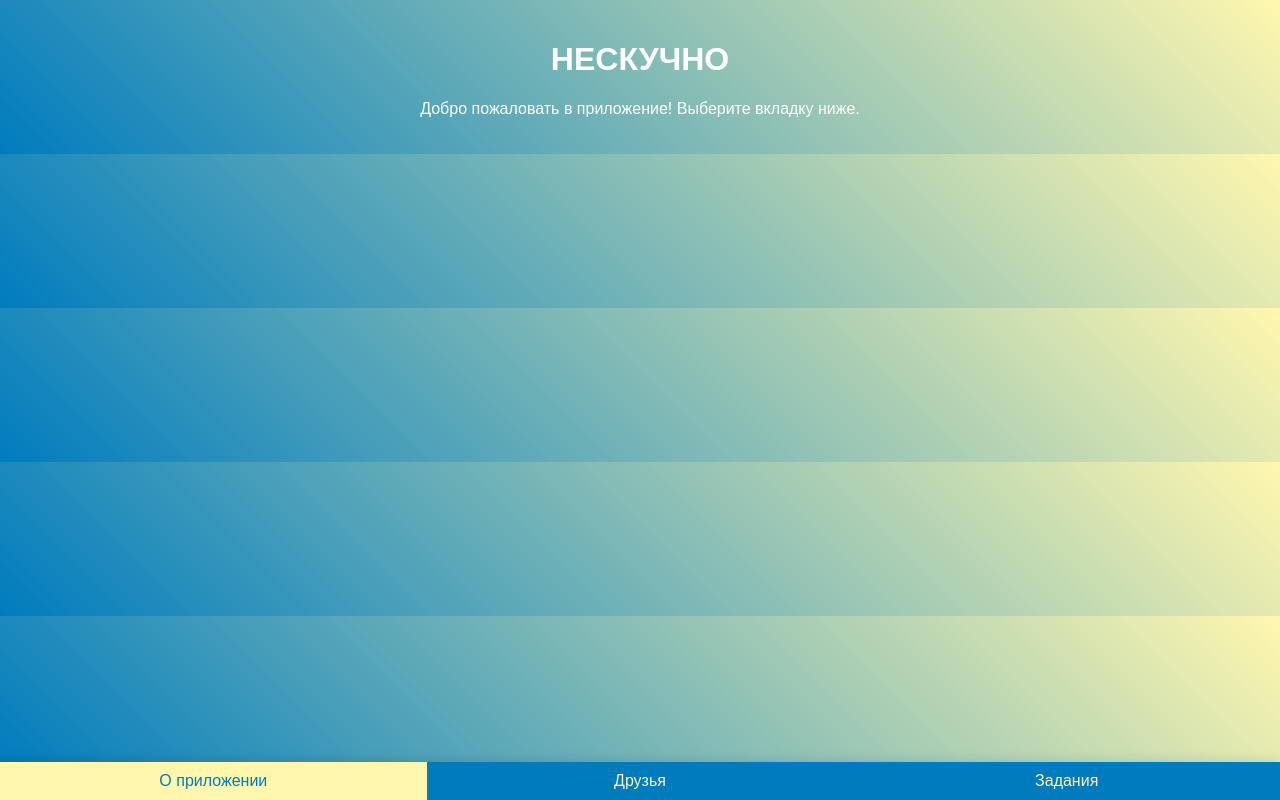
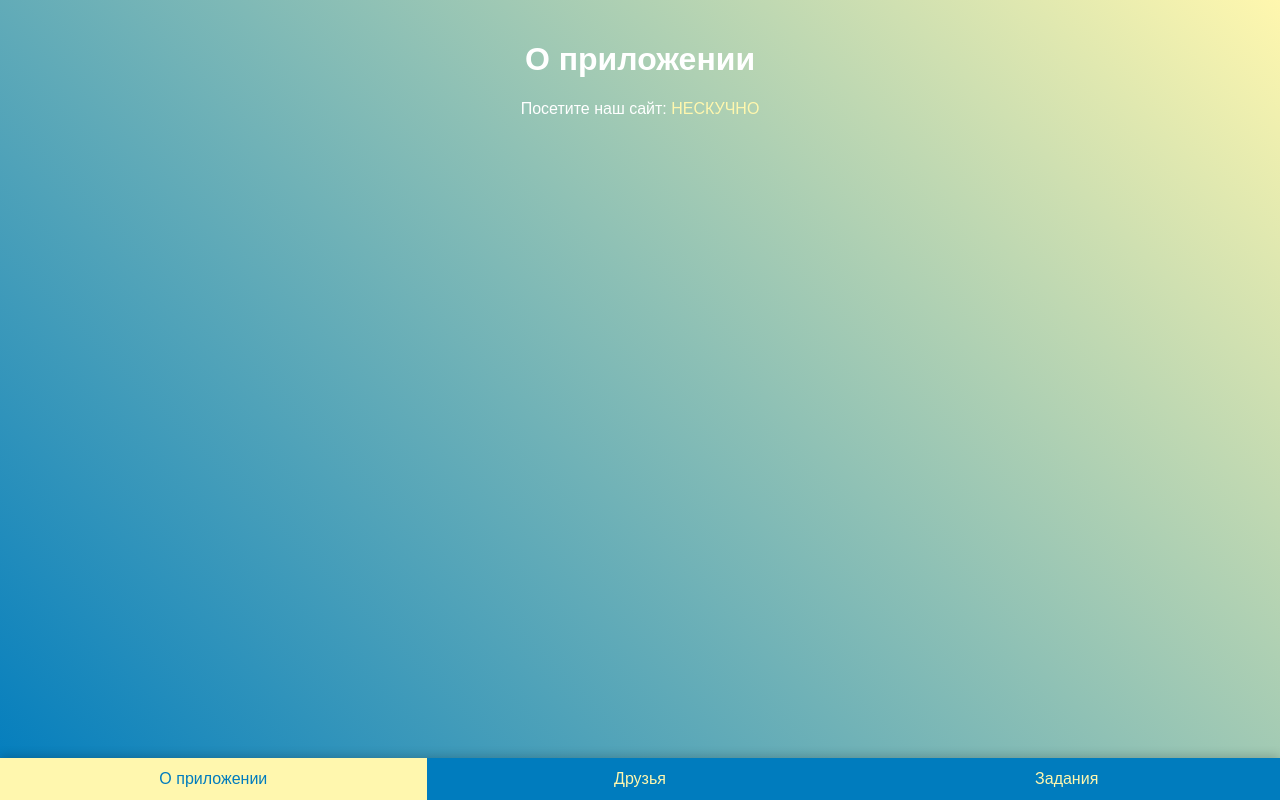
Before and after one commit to Andreyme101/tg-mini-app, a Flask app: page / in a window 1280 px wide. Run offline with Flask 3, Linux system fonts and the light colour scheme; some libraries are stand-ins or nearby versions.

Commit message:
коммит 2

```diff
--- a/web/templates/index.html
+++ b/web/templates/index.html
@@ -1,33 +1,40 @@
 <!DOCTYPE html>
-<html lang="en">
+<html lang="ru">
 <head>
     <meta charset="UTF-8">
+    <title>НЕСКУЧНО</title>
+    <!-- Подключаем Telegram WebApp JS, чтобы иметь доступ к window.Telegram -->
+    <script src="https://telegram.org/js/telegram-web-app.js"></script>
     <meta name="viewport" content="width=device-width, initial-scale=1.0">
-    <title>НЕСКУЧНО</title>
+
     <style>
-        body {
-            font-family: Arial, sans-serif;
+        html, body {
             margin: 0;
             padding: 0;
+            font-family: Arial, sans-serif;
             background: linear-gradient(45deg, #007CBE, #FFF7AE);
+            min-height: 100vh;
             color: #fff;
             text-align: center;
         }
+
         .tab-content {
             padding: 20px;
+            margin-bottom: 70px; /* отступ под нижнюю панель */
         }
+
         .tabs {
             display: flex;
             position: fixed;
             bottom: 0;
             width: 100%;
             background: #007CBE;
-            box-shadow: 0 -2px 10px rgba(0, 0, 0, 0.1);
+            box-shadow: 0 -2px 10px rgba(0, 0, 0, 0.2);
         }
         .tab {
             flex: 1;
             text-align: center;
-            padding: 10px 0;
+            padding: 12px 0;
             cursor: pointer;
             color: #FFF7AE;
         }
@@ -35,14 +42,26 @@
             background: #FFF7AE;
             color: #007CBE;
         }
+
+        a {
+            color: #FFF7AE;
+            text-decoration: none;
+        }
     </style>
 </head>
 <body>
     <div id="content" class="tab-content">
-        <h1>НЕСКУЧНО</h1>
-        <p>Добро пожаловать в приложение! Выберите вкладку ниже.</p>
+        <!-- При первом заходе видим вкладку "О приложении" -->
+        <h1>О приложении</h1>
+        <p>
+            Посетите наш сайт:
+            <a href="http://xn--e1akhcfpp6a.xn--90a1af.xn--p1ai/events/" target="_blank">
+                НЕСКУЧНО
+            </a>
+        </p>
     </div>
 
+    <!-- Нижняя панель вкладок -->
     <div class="tabs">
         <div id="tab1" class="tab active" onclick="showTab(1)">О приложении</div>
         <div id="tab2" class="tab" onclick="showTab(2)">Друзья</div>
@@ -50,6 +69,15 @@
     </div>
 
     <script>
+        // Достаём объект WebApp из Telegram
+        const tg = window.Telegram.WebApp;
+        // Расширяем WebApp, чтобы занять всё доступное пространство
+        tg.expand();
+
+        // Если пользователь разрешил передачу своих данных,
+        // то в tg.initDataUnsafe у нас будет user-объект.
+        const user = tg.initDataUnsafe?.user || {};
+
         const content = document.getElementById('content');
         const tabs = document.querySelectorAll('.tab');
 
@@ -58,21 +86,42 @@
             document.getElementById(`tab${tabIndex}`).classList.add('active');
 
             if (tabIndex === 1) {
+                // О приложении
                 content.innerHTML = `
                     <h1>О приложении</h1>
-                    <p>Посетите наш сайт: <a href="http://xn--e1akhcfpp6a.xn--90a1af.xn--p1ai/events/" style="color: #FFF7AE;">НЕСКУЧНО</a></p>
+                    <p>
+                        Посетите наш сайт:
+                        <a href="http://xn--e1akhcfpp6a.xn--90a1af.xn--p1ai/events/" target="_blank">
+                            НЕСКУЧНО
+                        </a>
+                    </p>
                 `;
             } else if (tabIndex === 2) {
+                // Друзья
+                // Просто показываем, как можем вывести имя и username в интерфейсе
                 content.innerHTML = `
                     <h1>Друзья</h1>
                     <p>Добавьте друзей из Telegram и наслаждайтесь общением!</p>
+                    <p>
+                        <strong>Ваше имя:</strong> ${user.first_name || 'Неизвестно'}
+                        <br>
+                        <strong>Ваш username:</strong> ${user.username || 'Неизвестно'}
+                    </p>
+                    <button onclick="showAlert()">Проверить имя</button>
                 `;
             } else if (tabIndex === 3) {
+                // Задания
                 content.innerHTML = `
                     <h1>Задания</h1>
                     <p>Ежедневные задания помогут вам оставаться активным!</p>
+                    <p><strong>Задание #1:</strong> Перейти по ссылке на первой странице.</p>
                 `;
             }
+        }
+
+        // Функция, которая просто показывает alert с именем пользователя
+        function showAlert() {
+            alert("Ваше имя (first_name): " + (user.first_name || "Нет данных"));
         }
     </script>
 </body>
```
